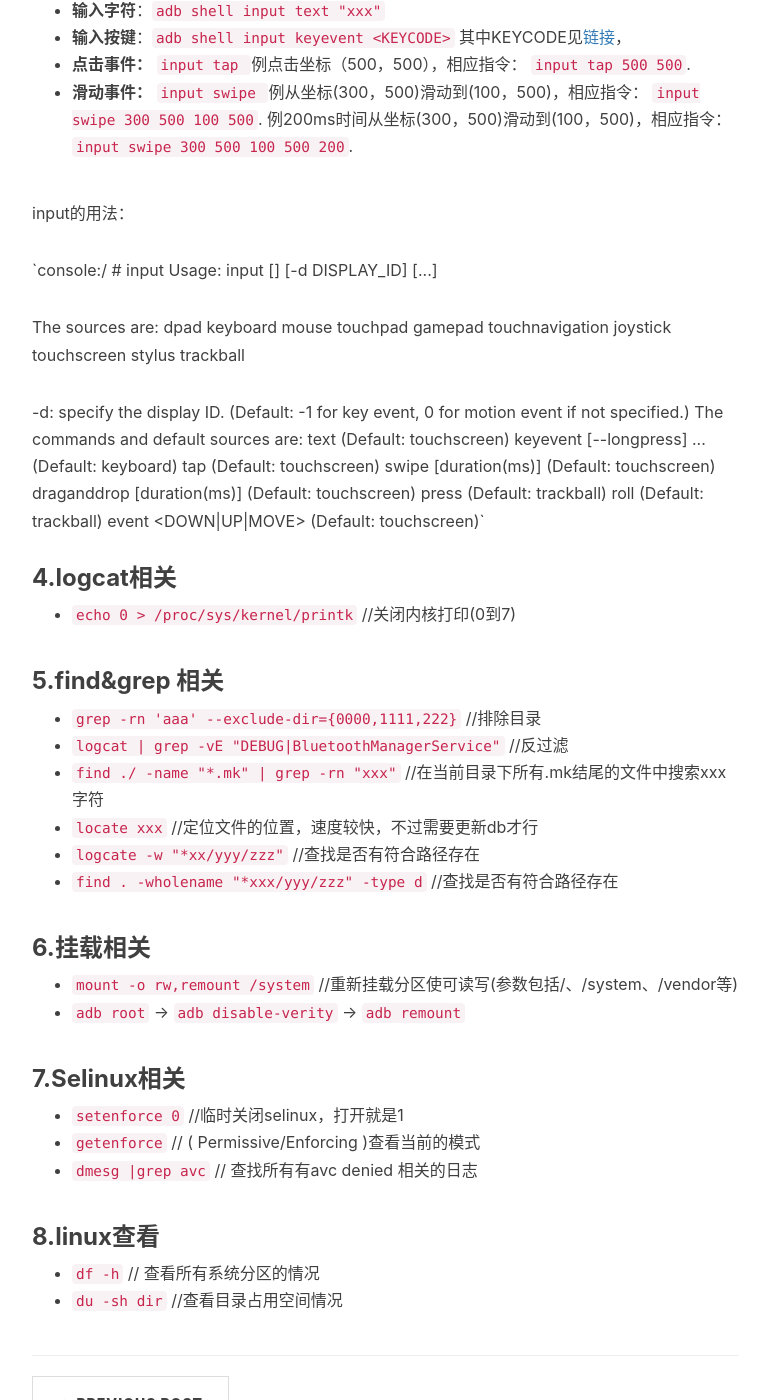
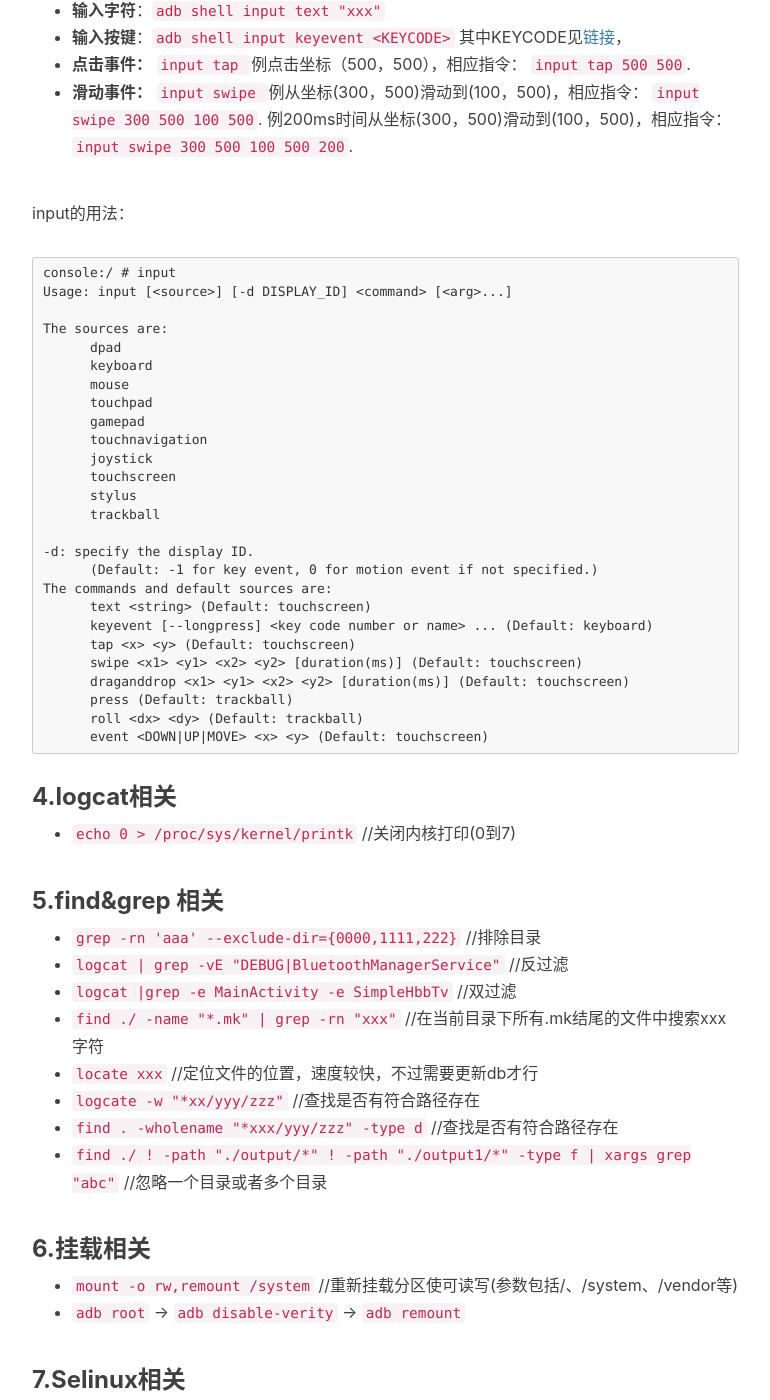
Before and after one commit to Nathan-Feng/Nathan-Feng.github.io, a Jekyll site: the page built from _posts/2020-01-09-common-commands.md, in a window 1280 px wide and 1400 px high, scrolled down 1765 px. Shown: the whole window, without its empty margins (233-1003 px from the left). Built offline with Jekyll 4.4.1, drawn with Linux system fonts in a browser that asks for light colours; nearby versions of some CDN libraries; comment, search, counter and statistics services are not loaded; some of the changed text lies outside the part shown.

Commit message:
update some items

````diff
--- a/_posts/2020-01-09-common-commands.md
+++ b/_posts/2020-01-09-common-commands.md
@@ -61,7 +61,8 @@
 
 input的用法：
 
-`console:/ # input
+```
+console:/ # input
 Usage: input [<source>] [-d DISPLAY_ID] <command> [<arg>...]
 
 The sources are:
@@ -86,7 +87,10 @@
       draganddrop <x1> <y1> <x2> <y2> [duration(ms)] (Default: touchscreen)
       press (Default: trackball)
       roll <dx> <dy> (Default: trackball)
-      event <DOWN|UP|MOVE> <x> <y> (Default: touchscreen)`
+      event <DOWN|UP|MOVE> <x> <y> (Default: touchscreen)
+```
+
+
 
 ### 4.logcat相关
 
@@ -96,10 +100,12 @@
 
 * `grep -rn 'aaa'   --exclude-dir={0000,1111,222}`  //排除目录
 * `logcat | grep -vE "DEBUG|BluetoothManagerService"` //反过滤
+* `logcat |grep -e MainActivity -e SimpleHbbTv`  //双过滤
 * `find ./ -name "*.mk" | grep -rn "xxx"` //在当前目录下所有.mk结尾的文件中搜索xxx字符
 * `locate xxx` //定位文件的位置，速度较快，不过需要更新db才行
 * `logcate -w "*xx/yyy/zzz"` //查找是否有符合路径存在
 * `find . -wholename "*xxx/yyy/zzz" -type d` //查找是否有符合路径存在
+* `find ./ ! -path "./output/*" ! -path "./output1/*" -type f | xargs grep "abc"` //忽略一个目录或者多个目录
 
 ### 6.挂载相关
 
@@ -116,3 +122,14 @@
 
 * `df -h` // 查看所有系统分区的情况
 * `du -sh dir` //查看目录占用空间情况
+
+### 9.卸载系统应用方法
+
+快速卸载任意应用（包括系统应用）
+
+1. `pm list packages --user 0` -->查看所有可卸载的包名
+2. `pm uninstall --user 0` 包名
+
+### 其他
+
+- `dumpsys window |grep mCurrentFocus` //查看当前app的包名
````
